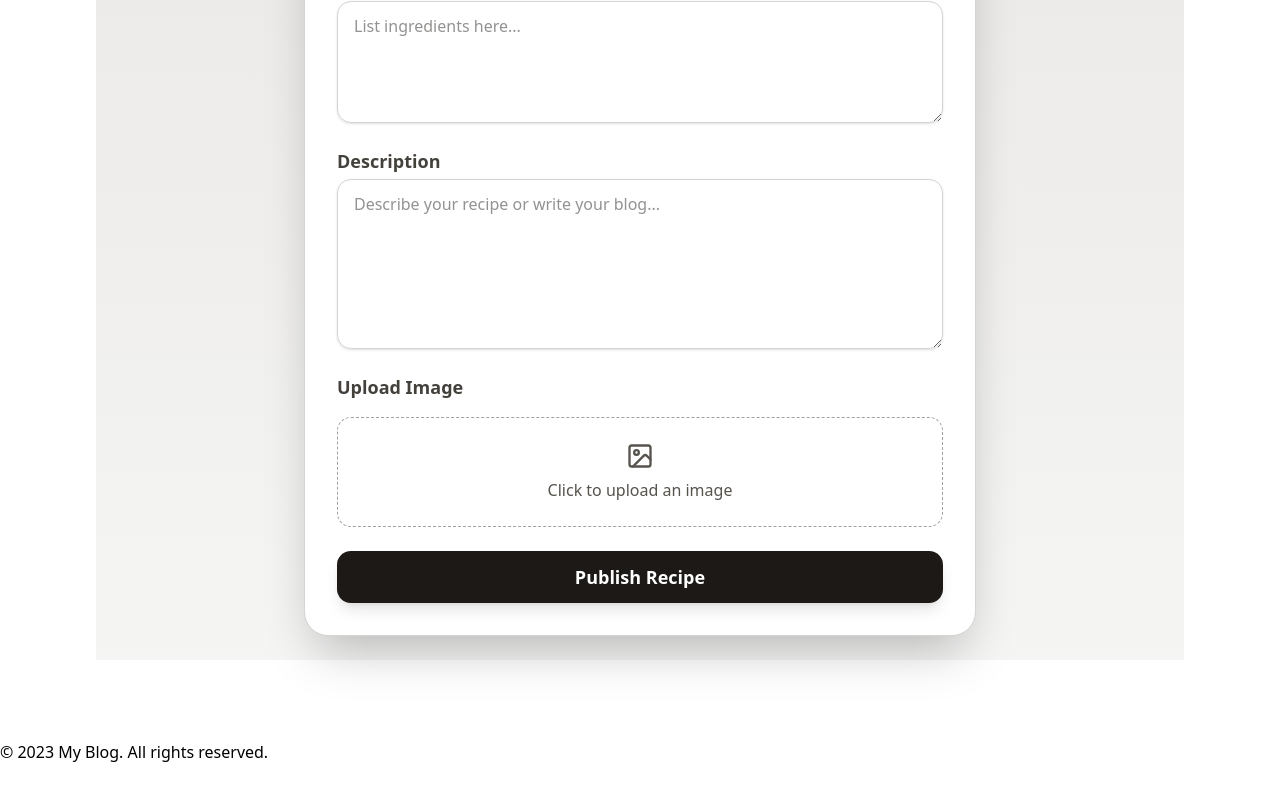
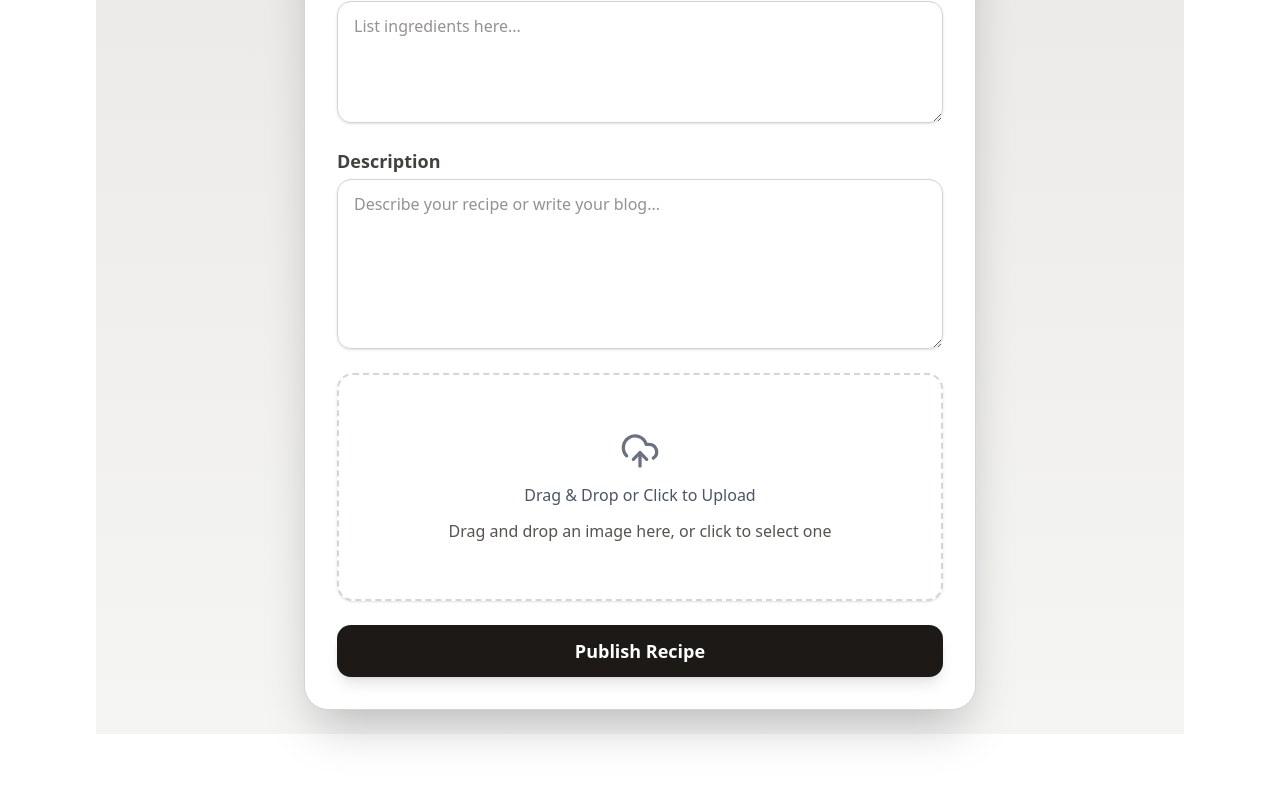
Before and after one commit to PhanFiction/cafe_blog_frontend, a Next.js app: page /create in a window 1280 px wide. Shown: the part 476-1276 px from the top of the page. Before the commit the page ends 1240 px from the top, so only its background shows below. Built offline with nearby package versions, Linux system fonts and the light colour scheme.

Commit message:
Updated create page component

```diff
--- a/app/create/page.tsx
+++ b/app/create/page.tsx
@@ -2,6 +2,8 @@
 import React, { useState, FormEvent, ChangeEvent } from "react";
 import { motion } from "framer-motion";
 import { Coffee, PenLine, Image as ImageIcon } from "lucide-react";
+import Image from "next/image";
+import DragAndDropImage from "@/components/ImageUploader/ImageUploader";
 
 export default function CreateRecipeBlog() {
   const [type, setType] = useState("recipe");
@@ -15,6 +17,12 @@ export default function CreateRecipeBlog() {
     reader.onload = () => setUploadedImage(reader.result as string);
     reader.readAsDataURL(file);
   };
+
+  const removeImage = () => {
+    setUploadedImage(null);
+  };
+
+  const [fileSizeOverLimit, setFileSizeOverLimit] = useState(false);
 
   return (
     <div className="min-h-screen w-full bg-gradient-to-b from-stone-200 to-stone-100 p-4 sm:p-6 flex justify-center items-start">
@@ -93,22 +101,16 @@ export default function CreateRecipeBlog() {
             />
           </div>
 
-          {/* Image Upload */}
-          <div className="flex flex-col gap-3">
-            <label className="text-stone-700 font-semibold mb-1 text-lg">Upload Image</label>
-
-            <label className="w-full border border-dashed border-stone-400 rounded-xl py-6 px-4 flex flex-col items-center justify-center text-center text-stone-600 hover:bg-stone-100 cursor-pointer transition">
-              <ImageIcon size={28} className="mb-2" />
-              <span className="font-medium">Click to upload an image</span>
-              <input type="file" accept="image/*" className="hidden" onChange={handleImageUpload} />
-            </label>
-
-            {uploadedImage && (
-              <div className="rounded-xl overflow-hidden shadow-md w-full">
-                <img src={uploadedImage} alt="Preview" className="w-full object-cover" />
-              </div>
-            )}
-          </div>
+          {/* Image Upload with Drag and Drop */}
+          <DragAndDropImage
+            image={uploadedImage}
+            setImage={setUploadedImage}
+            removeImage={removeImage}
+            setFileSizeOverLimit={setFileSizeOverLimit}
+          >
+            {/* You can pass any children here, like an icon or text */}
+            <div className="text-stone-600">Drag and drop an image here, or click to select one</div>
+          </DragAndDropImage>
 
           {/* Submit */}
           <motion.button
```
